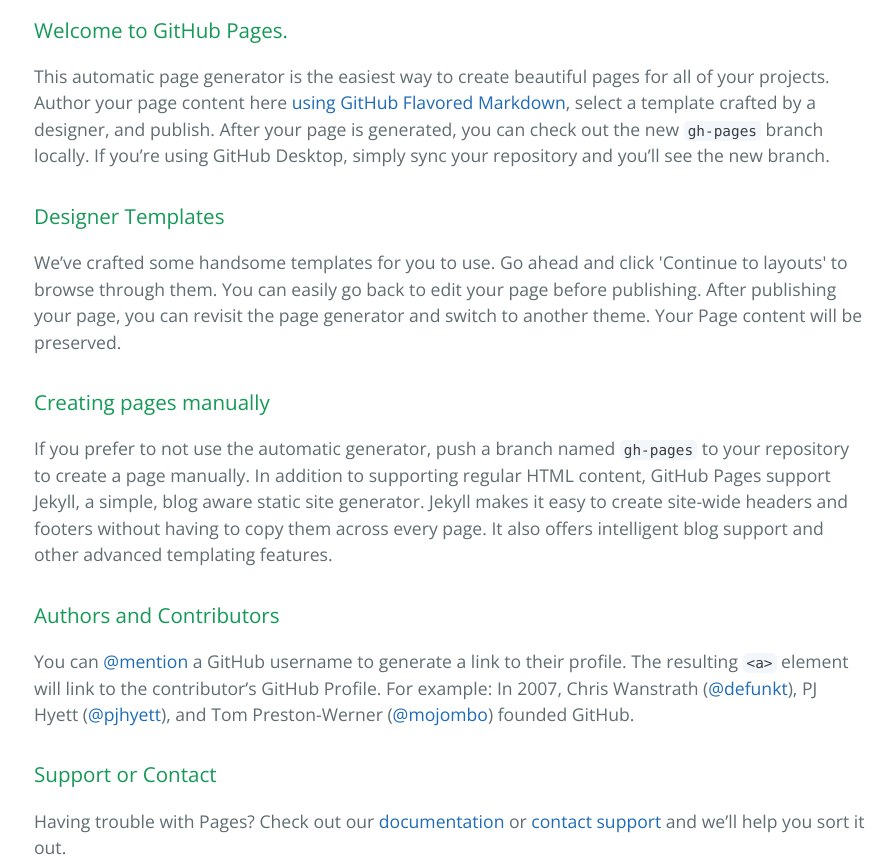
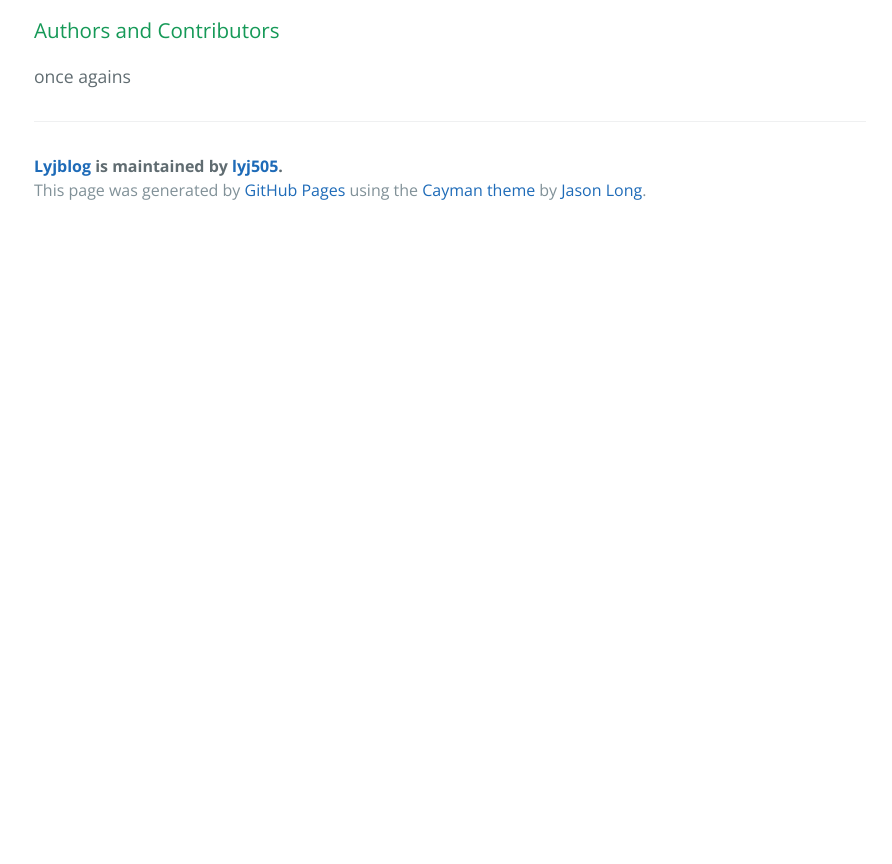
Before and after one commit to lyj505/lyjblog, a plain HTML site: page index.html in a window 1280 px wide. Shown: the part 400-1264 px from the top of the page, without its empty margins (190-1082 px from the left). After the commit the page ends 800 px from the top, so only its background shows below. Drawn offline with nearby package versions, Linux system fonts and the light colour scheme.

```diff
--- a/index.html
+++ b/index.html
@@ -20,29 +20,9 @@
 
     <section class="main-content">
       <h3>
-<a id="welcome-to-github-pages" class="anchor" href="#welcome-to-github-pages" aria-hidden="true"><span aria-hidden="true" class="octicon octicon-link"></span></a>Welcome to GitHub Pages.</h3>
-
-<p>This automatic page generator is the easiest way to create beautiful pages for all of your projects. Author your page content here <a href="https://guides.github.com/features/mastering-markdown/">using GitHub Flavored Markdown</a>, select a template crafted by a designer, and publish. After your page is generated, you can check out the new <code>gh-pages</code> branch locally. If you’re using GitHub Desktop, simply sync your repository and you’ll see the new branch.</p>
-
-<h3>
-<a id="designer-templates" class="anchor" href="#designer-templates" aria-hidden="true"><span aria-hidden="true" class="octicon octicon-link"></span></a>Designer Templates</h3>
-
-<p>We’ve crafted some handsome templates for you to use. Go ahead and click 'Continue to layouts' to browse through them. You can easily go back to edit your page before publishing. After publishing your page, you can revisit the page generator and switch to another theme. Your Page content will be preserved.</p>
-
-<h3>
-<a id="creating-pages-manually" class="anchor" href="#creating-pages-manually" aria-hidden="true"><span aria-hidden="true" class="octicon octicon-link"></span></a>Creating pages manually</h3>
-
-<p>If you prefer to not use the automatic generator, push a branch named <code>gh-pages</code> to your repository to create a page manually. In addition to supporting regular HTML content, GitHub Pages support Jekyll, a simple, blog aware static site generator. Jekyll makes it easy to create site-wide headers and footers without having to copy them across every page. It also offers intelligent blog support and other advanced templating features.</p>
-
-<h3>
 <a id="authors-and-contributors" class="anchor" href="#authors-and-contributors" aria-hidden="true"><span aria-hidden="true" class="octicon octicon-link"></span></a>Authors and Contributors</h3>
 
-<p>You can <a href="https://help.github.com/articles/basic-writing-and-formatting-syntax/#mentioning-users-and-teams" class="user-mention">@mention</a> a GitHub username to generate a link to their profile. The resulting <code>&lt;a&gt;</code> element will link to the contributor’s GitHub Profile. For example: In 2007, Chris Wanstrath (<a href="https://github.com/defunkt" class="user-mention">@defunkt</a>), PJ Hyett (<a href="https://github.com/pjhyett" class="user-mention">@pjhyett</a>), and Tom Preston-Werner (<a href="https://github.com/mojombo" class="user-mention">@mojombo</a>) founded GitHub.</p>
-
-<h3>
-<a id="support-or-contact" class="anchor" href="#support-or-contact" aria-hidden="true"><span aria-hidden="true" class="octicon octicon-link"></span></a>Support or Contact</h3>
-
-<p>Having trouble with Pages? Check out our <a href="https://help.github.com/pages">documentation</a> or <a href="https://github.com/contact">contact support</a> and we’ll help you sort it out.</p>
+<p>once agains</p>
 
       <footer class="site-footer">
         <span class="site-footer-owner"><a href="https://github.com/lyj505/lyjblog">Lyjblog</a> is maintained by <a href="https://github.com/lyj505">lyj505</a>.</span>
```
Also changed, not shown: params.json (+1 -1 lines).
